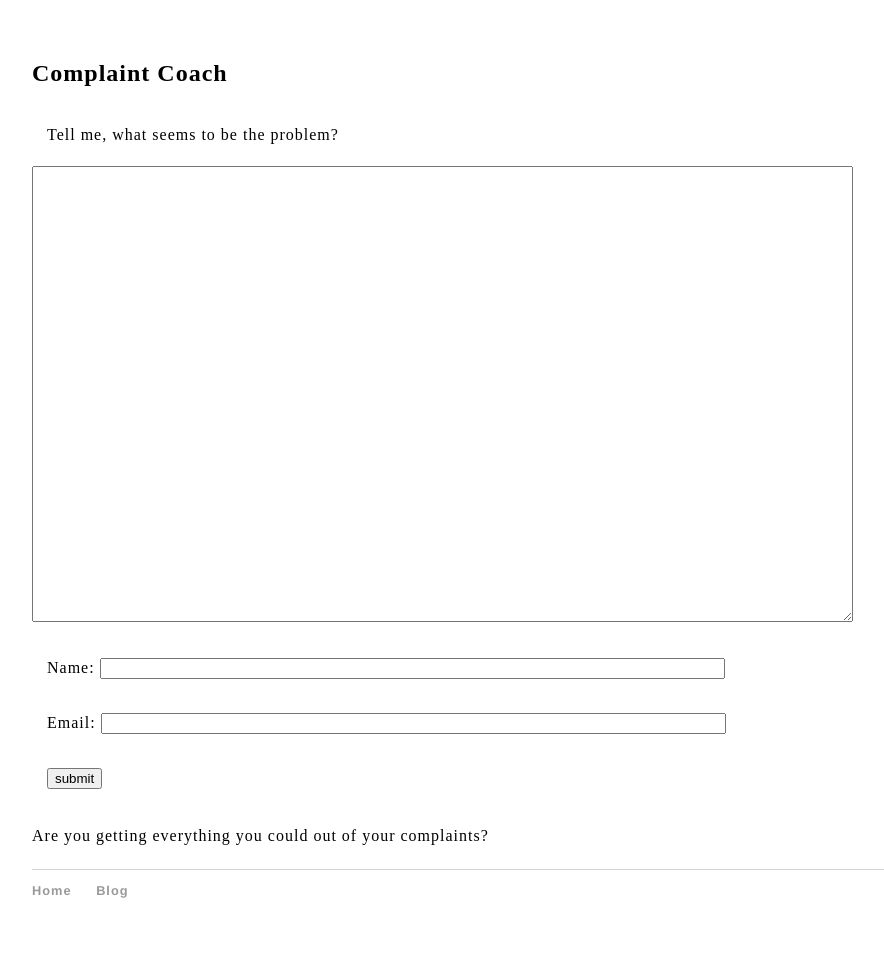
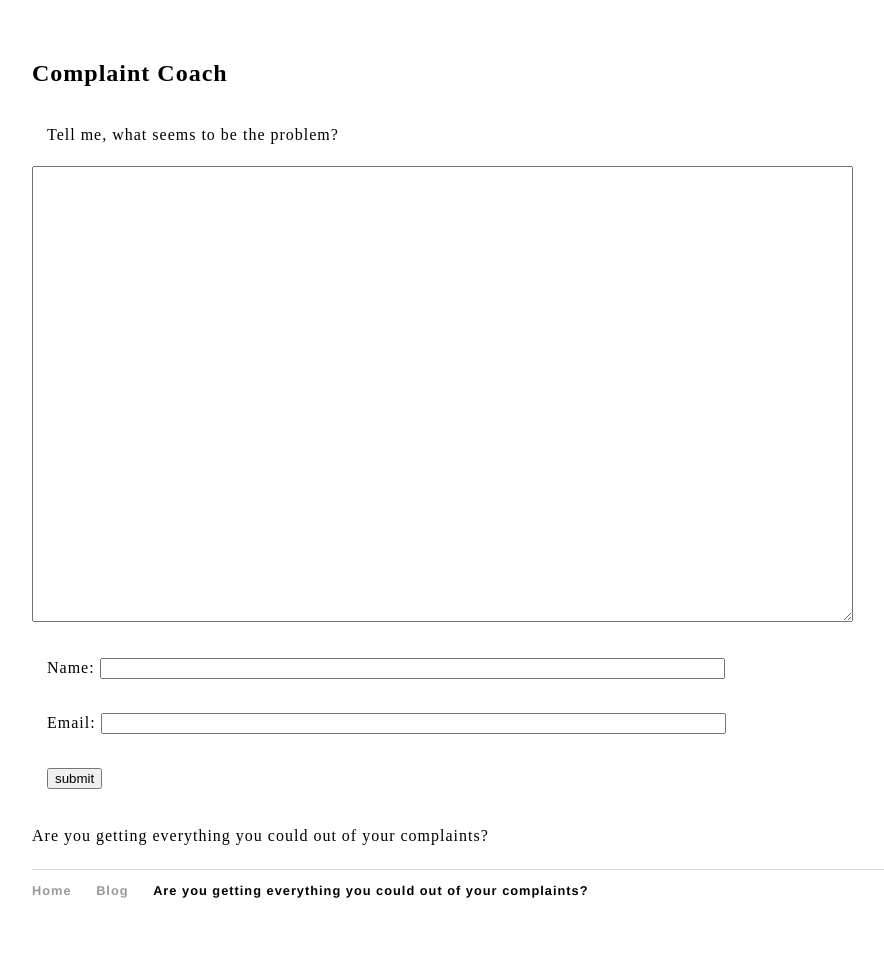
Before and after one commit to alfonsopacino/aalfonsopacinol, a Jekyll site: the page built from index.html, in a window 1280 px wide. Shown: the whole page, without its empty margins (160-1044 px from the left). Built offline with Jekyll 4.4.1, drawn with Linux system fonts in a browser that asks for light colours.

Commit message:
Update default.html

```diff
--- a/_layouts/default.html
+++ b/_layouts/default.html
@@ -19,6 +19,7 @@
 	    		<ul>
 	    			<li><a href="/">Home</a></li>
 	        		<li><a href="/blog">Blog</a></li>
+	        		<li>Are you getting everything you could out of your complaints?</li>
 				</ul>
 			</footer>
 		</body>
```
